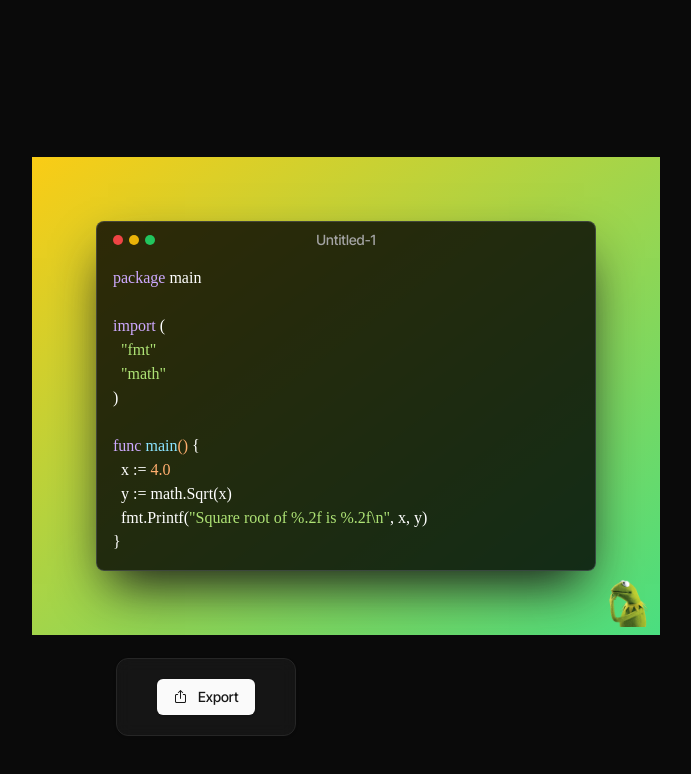
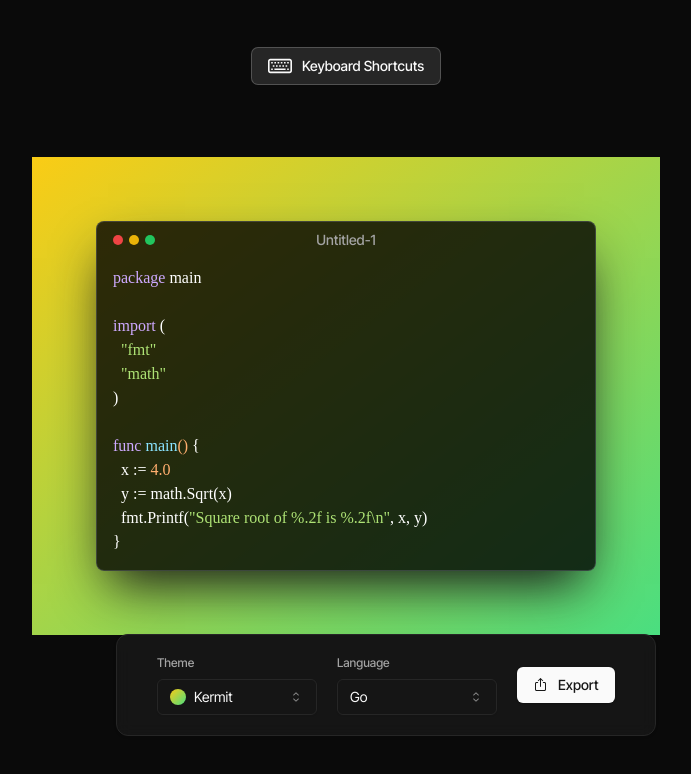
Before and after one commit to cemtatli/kermit, a React (Vite) app: page / in a window 1280 px wide. Shown: the top 774 px of the page, without its empty margins (294-985 px from the left). Built offline with nearby package versions, Linux system fonts and the light colour scheme; a small style sheet from the web is missing.

Commit message:
shortcuts

```diff
--- a/package.json
+++ b/package.json
@@ -12,6 +12,8 @@
   "dependencies": {
     "@radix-ui/react-dropdown-menu": "^2.0.5",
     "@radix-ui/react-icons": "^1.3.0",
+    "@radix-ui/react-popover": "^1.0.6",
+    "@radix-ui/react-select": "^1.2.2",
     "@radix-ui/react-slot": "^1.0.2",
     "class-variance-authority": "^0.7.0",
     "clsx": "^2.0.0",
--- a/src/App.jsx
+++ b/src/App.jsx
@@ -5,9 +5,11 @@
 import { cn } from '@/lib/utils';
 
 import CodeBlock from '@/components/CodeBlock';
-import { Card } from '@/components/ui/card';
+import { Card, CardContent } from '@/components/ui/card';
 import ExportOptions from '@/components/controls/Export';
-
+import ThemeSelect from '@/components/controls/Theme';
+import LanguageSelect from '@/components/controls/Language';
+import Shortcut from './components/controls/Shortcut';
 
 const App = () => {
 	const theme = useStore((state) => state.theme);
@@ -33,25 +35,26 @@
 	}, []);
 
 	return (
-		<main className='dark h-screen flex items-center justify-center bg-neutral-950 text-white'>
+		<main className='dark h-screen relative flex items-center justify-center bg-neutral-950 text-white'>
 			<link rel='stylesheet' href={themes[theme].theme} crossOrigin='anonymous' />
 			<link rel='stylesheet' href={fonts[fontStyle].src} crossOrigin='anonymous' />
 			<div
 				ref={editorRef}
 				style={{ padding }}
 				className={cn(
-					'overflow-hidden mb-2 transition-all ease-in-out relative',
+					'overflow-hidden mb-2 transition-all ease-in-out',
 					showBackground ? themes[theme].background : 'ring ring-neutral-900'
 				)}>
 				<CodeBlock />
 				<Card className='fixed bottom-16 py-5 mx-5 px-10 bg-neutral-900/90 backdrop-blur'>
-					<ExportOptions />
+					<CardContent className='flex flex-wrap gap-5 items-center p-0'>
+						<ThemeSelect />
+						<LanguageSelect />
+						<ExportOptions />
+					</CardContent>
 				</Card>
-				<img
-					className='w-12 absolute bottom-2 hover:translate-x-16 transition right-2'
-					src='/kermit.png'
-				/>
 			</div>
+			<Shortcut />
 		</main>
 	);
 };
--- a/src/components/controls/Export.jsx
+++ b/src/components/controls/Export.jsx
@@ -13,7 +13,6 @@
 	DropdownMenuContent,
 	DropdownMenuItem,
 	DropdownMenuSeparator,
-	DropdownMenuShortcut,
 	DropdownMenuTrigger,
 } from '@/components/ui/dropdown-menu';
 
@@ -102,12 +101,10 @@
 				<DropdownMenuItem className='gap-2.5 cursor-pointer' onClick={copyImage}>
 					<CopyIcon />
 					Copy Image
-					<DropdownMenuShortcut>⌘C</DropdownMenuShortcut>
 				</DropdownMenuItem>
 				<DropdownMenuItem className='gap-2.5 cursor-pointer' onClick={copyLink}>
 					<Link1Icon />
 					Copy Link
-					<DropdownMenuShortcut>⇧⌘C</DropdownMenuShortcut>
 				</DropdownMenuItem>
 				<DropdownMenuSeparator />
 				<DropdownMenuItem
@@ -115,14 +112,12 @@
 					onClick={() => saveImage(title, 'PNG')}>
 					<DownloadIcon />
 					Save as PNG
-					<DropdownMenuShortcut>⌘S</DropdownMenuShortcut>
 				</DropdownMenuItem>
 				<DropdownMenuItem
 					className='gap-2.5 cursor-pointer'
 					onClick={() => saveImage(title, 'SVG')}>
 					<DownloadIcon />
 					Save as SVG
-					<DropdownMenuShortcut>⇧⌘S</DropdownMenuShortcut>
 				</DropdownMenuItem>
 			</DropdownMenuContent>
 		</DropdownMenu>
--- /dev/null
+++ b/src/components/controls/Language.jsx
@@ -0,0 +1,43 @@
+import { languages } from '@/options';
+import useStore from '@/store';
+
+import {
+	Select,
+	SelectContent,
+	SelectItem,
+	SelectTrigger,
+	SelectValue,
+} from '@/components/ui/select';
+import { LightningBoltIcon } from '@radix-ui/react-icons';
+
+export default function LanguageSelect() {
+	const language = useStore((state) => state.language);
+	const autoDetectLanguage = useStore((state) => state.autoDetectLanguage);
+
+	const handleChange = (language) => {
+		if (language === 'auto-detect') {
+			useStore.setState({ autoDetectLanguage: true, language: 'plaintext' });
+		} else {
+			useStore.setState({ autoDetectLanguage: false, language });
+		}
+	};
+	return (
+		<div>
+			<label className='block mb-2 text-xs font-medium text-neutral-400'>Language</label>
+			<Select value={language} onValueChange={handleChange}>
+				<SelectTrigger className='w-40'>
+					{autoDetectLanguage && <LightningBoltIcon />}
+					<SelectValue placeholder='Select Language' />
+				</SelectTrigger>
+				<SelectContent className='dark max-h-60 overflow-y-auto'>
+					<SelectItem value='auto-detect'>Auto Detect</SelectItem>
+					{Object.entries(languages).map(([lang, name]) => (
+						<SelectItem key={lang} value={lang}>
+							{name}
+						</SelectItem>
+					))}
+				</SelectContent>
+			</Select>
+		</div>
+	);
+}
--- /dev/null
+++ b/src/components/controls/Shortcut.jsx
@@ -0,0 +1,42 @@
+/* eslint-disable react/prop-types */
+import { Button } from '@/components/ui/button';
+import { Popover, PopoverContent, PopoverTrigger } from '@/components/ui/popover';
+
+import { KeyboardIcon } from '@radix-ui/react-icons';
+
+const ShortcutItem = ({ label, shortcut }) => {
+	return (
+		<div className='flex items-center justify-between pb-2 cursor-pointer group gap-x-2.5 border-b last:border-none last:pb-0'>
+			<span> {label}</span>
+			<span
+				className={
+					'bg-neutral-600 ring-1 ring-neutral-500 shadow-inner transition ease-in group-hover:shadow-neutral-400 flex text-center justify-center text-xs items-center p-1 rounded-md text-white'
+				}>
+				{shortcut}
+			</span>
+		</div>
+	);
+};
+
+const Shortcut = () => {
+	return (
+		<Button variant={'secondary'} className='absolute top-12 ring-1 ring-neutral-600'>
+			<Popover>
+				<PopoverTrigger className='text-sm font-medium flex items-center gap-x-2.5'>
+					<KeyboardIcon className='w-6 h-6' />
+					Keyboard Shortcuts
+				</PopoverTrigger>
+				<PopoverContent className='dark w-52 text-sm font-medium mt-2 transition'>
+					<div className='flex flex-col gap-4'>
+						<ShortcutItem label={'Copy Image'} shortcut={'⌘C'} />
+						<ShortcutItem label={'Copy Link'} shortcut={'⇧⌘C'} />
+						<ShortcutItem label={'Save as PNG'} shortcut={'⌘S'} />
+						<ShortcutItem label={'Save as SVG'} shortcut={'⇧⌘S'} />
+					</div>
+				</PopoverContent>
+			</Popover>
+		</Button>
+	);
+};
+
+export default Shortcut;
--- /dev/null
+++ b/src/components/controls/Theme.jsx
@@ -0,0 +1,36 @@
+import { themes } from '@/options';
+import { cn } from '@/lib/utils';
+import useStore from '@/store';
+
+import {
+	Select,
+	SelectContent,
+	SelectItem,
+	SelectTrigger,
+	SelectValue,
+} from '@/components/ui/select';
+
+export default function ThemeSelect() {
+	const theme = useStore((state) => state.theme);
+
+	return (
+		<div className='space-y-2'>
+			<label className='block text-xs font-medium text-neutral-400'>Theme</label>
+			<Select value={theme} onValueChange={(theme) => useStore.setState({ theme })}>
+				<SelectTrigger className='w-40'>
+					<SelectValue placeholder='Select Theme' />
+				</SelectTrigger>
+				<SelectContent className='dark'>
+					{Object.entries(themes).map(([name, theme]) => (
+						<SelectItem key={name} value={name}>
+							<div className='flex gap-2 items-center'>
+								<div className={cn('h-4 w-4 rounded-full', theme.background)} />
+								<span className='capitalize'>{name}</span>
+							</div>
+						</SelectItem>
+					))}
+				</SelectContent>
+			</Select>
+		</div>
+	);
+}
--- a/src/components/ui/button.jsx
+++ b/src/components/ui/button.jsx
@@ -5,7 +5,7 @@
 import { cn } from '@/lib/utils';
 
 const buttonVariants = cva(
-	'inline-flex items-center justify-center rounded-md text-sm font-medium transition-colors focus-visible:outline-none focus-visible:ring-1 focus-visible:ring-ring disabled:pointer-events-none disabled:opacity-50',
+	'inline-flex items-center justify-center rounded-md text-sm font-medium transition-colors focus:outline-none focus-visible:outline-none focus-visible:ring-1 focus-visible:ring-ring disabled:pointer-events-none disabled:opacity-50',
 	{
 		variants: {
 			variant: {
--- /dev/null
+++ b/src/components/ui/popover.jsx
@@ -0,0 +1,25 @@
+import * as React from "react"
+import * as PopoverPrimitive from "@radix-ui/react-popover"
+
+import { cn } from "@/lib/utils"
+
+const Popover = PopoverPrimitive.Root
+
+const PopoverTrigger = PopoverPrimitive.Trigger
+
+const PopoverContent = React.forwardRef(({ className, align = "center", sideOffset = 4, ...props }, ref) => (
+  <PopoverPrimitive.Portal>
+    <PopoverPrimitive.Content
+      ref={ref}
+      align={align}
+      sideOffset={sideOffset}
+      className={cn(
+        "z-50 w-72 rounded-md border bg-popover p-4 text-popover-foreground shadow-md outline-none data-[state=open]:animate-in data-[state=closed]:animate-out data-[state=closed]:fade-out-0 data-[state=open]:fade-in-0 data-[state=closed]:zoom-out-95 data-[state=open]:zoom-in-95 data-[side=bottom]:slide-in-from-top-2 data-[side=left]:slide-in-from-right-2 data-[side=right]:slide-in-from-left-2 data-[side=top]:slide-in-from-bottom-2",
+        className
+      )}
+      {...props} />
+  </PopoverPrimitive.Portal>
+))
+PopoverContent.displayName = PopoverPrimitive.Content.displayName
+
+export { Popover, PopoverTrigger, PopoverContent }
--- /dev/null
+++ b/src/components/ui/select.jsx
@@ -0,0 +1,94 @@
+import * as React from "react"
+import { CaretSortIcon, CheckIcon } from "@radix-ui/react-icons"
+import * as SelectPrimitive from "@radix-ui/react-select"
+
+import { cn } from "@/lib/utils"
+
+const Select = SelectPrimitive.Root
+
+const SelectGroup = SelectPrimitive.Group
+
+const SelectValue = SelectPrimitive.Value
+
+const SelectTrigger = React.forwardRef(({ className, children, ...props }, ref) => (
+  <SelectPrimitive.Trigger
+    ref={ref}
+    className={cn(
+      "flex h-9 w-full items-center justify-between rounded-md border border-input bg-transparent px-3 py-2 text-sm shadow-sm ring-offset-background placeholder:text-muted-foreground focus:outline-none focus:ring-1 focus:ring-ring disabled:cursor-not-allowed disabled:opacity-50",
+      className
+    )}
+    {...props}>
+    {children}
+    <SelectPrimitive.Icon asChild>
+      <CaretSortIcon className="h-4 w-4 opacity-50" />
+    </SelectPrimitive.Icon>
+  </SelectPrimitive.Trigger>
+))
+SelectTrigger.displayName = SelectPrimitive.Trigger.displayName
+
+const SelectContent = React.forwardRef(({ className, children, position = "popper", ...props }, ref) => (
+  <SelectPrimitive.Portal>
+    <SelectPrimitive.Content
+      ref={ref}
+      className={cn(
+        "relative z-50 min-w-[8rem] overflow-hidden rounded-md border bg-popover text-popover-foreground shadow-md data-[state=open]:animate-in data-[state=closed]:animate-out data-[state=closed]:fade-out-0 data-[state=open]:fade-in-0 data-[state=closed]:zoom-out-95 data-[state=open]:zoom-in-95 data-[side=bottom]:slide-in-from-top-2 data-[side=left]:slide-in-from-right-2 data-[side=right]:slide-in-from-left-2 data-[side=top]:slide-in-from-bottom-2",
+        position === "popper" &&
+          "data-[side=bottom]:translate-y-1 data-[side=left]:-translate-x-1 data-[side=right]:translate-x-1 data-[side=top]:-translate-y-1",
+        className
+      )}
+      position={position}
+      {...props}>
+      <SelectPrimitive.Viewport
+        className={cn("p-1", position === "popper" &&
+          "h-[var(--radix-select-trigger-height)] w-full min-w-[var(--radix-select-trigger-width)]")}>
+        {children}
+      </SelectPrimitive.Viewport>
+    </SelectPrimitive.Content>
+  </SelectPrimitive.Portal>
+))
+SelectContent.displayName = SelectPrimitive.Content.displayName
+
+const SelectLabel = React.forwardRef(({ className, ...props }, ref) => (
+  <SelectPrimitive.Label
+    ref={ref}
+    className={cn("px-2 py-1.5 text-sm font-semibold", className)}
+    {...props} />
+))
+SelectLabel.displayName = SelectPrimitive.Label.displayName
+
+const SelectItem = React.forwardRef(({ className, children, ...props }, ref) => (
+  <SelectPrimitive.Item
+    ref={ref}
+    className={cn(
+      "relative flex w-full cursor-default select-none items-center rounded-sm py-1.5 pl-2 pr-8 text-sm outline-none focus:bg-accent focus:text-accent-foreground data-[disabled]:pointer-events-none data-[disabled]:opacity-50",
+      className
+    )}
+    {...props}>
+    <span className="absolute right-2 flex h-3.5 w-3.5 items-center justify-center">
+      <SelectPrimitive.ItemIndicator>
+        <CheckIcon className="h-4 w-4" />
+      </SelectPrimitive.ItemIndicator>
+    </span>
+    <SelectPrimitive.ItemText>{children}</SelectPrimitive.ItemText>
+  </SelectPrimitive.Item>
+))
+SelectItem.displayName = SelectPrimitive.Item.displayName
+
+const SelectSeparator = React.forwardRef(({ className, ...props }, ref) => (
+  <SelectPrimitive.Separator
+    ref={ref}
+    className={cn("-mx-1 my-1 h-px bg-muted", className)}
+    {...props} />
+))
+SelectSeparator.displayName = SelectPrimitive.Separator.displayName
+
+export {
+  Select,
+  SelectGroup,
+  SelectValue,
+  SelectTrigger,
+  SelectContent,
+  SelectLabel,
+  SelectItem,
+  SelectSeparator,
+}
```
Also changed, not shown: 1 other file (tests, documents, lock files or other folders).
